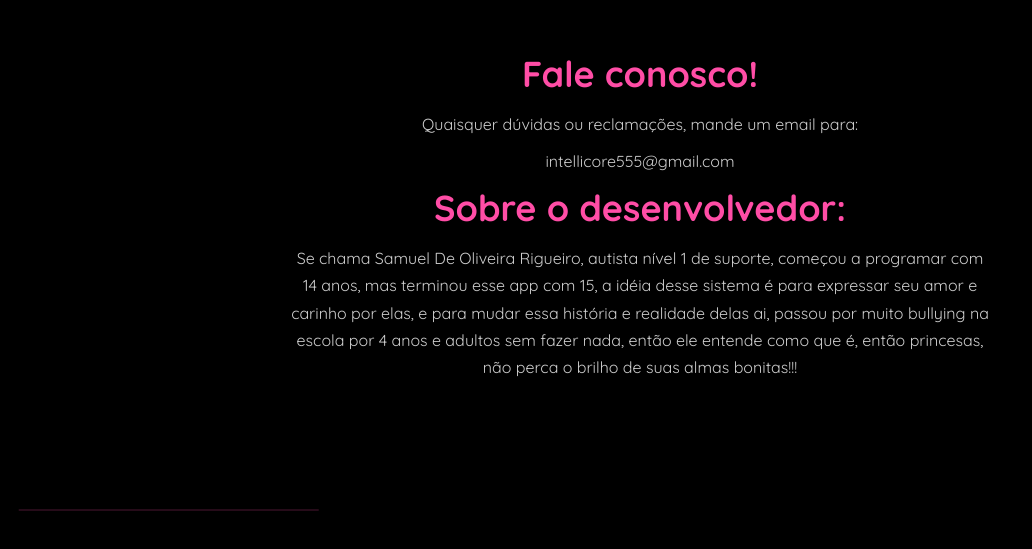
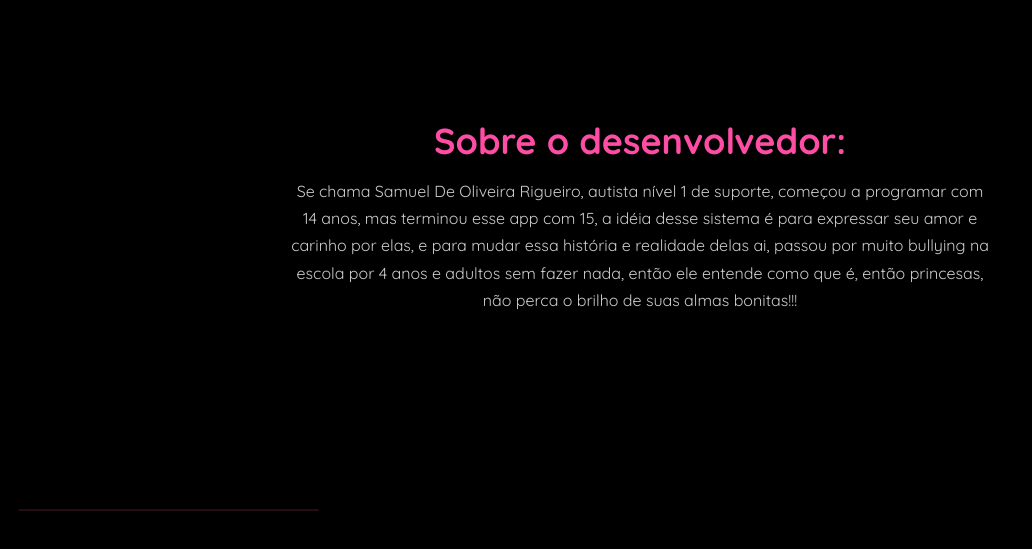
Before and after one commit to intellicore555-oss/IntelliCoreUi-Remasterizada-, a plain HTML site: page index.html in a window 1280 px wide. Shown: the part 6749-7298 px from the top of the page, without its empty margins (0-1032 px from the left). Drawn offline with Linux system fonts and the light colour scheme.

Commit message:
Atualizar o index.html

```diff
--- a/index.html
+++ b/index.html
@@ -389,9 +389,6 @@ background-image: url('user.png');
 <div class="section">
     <div class="shape line"></div>
     <div>
-        <h1>Fale conosco!</h1>
-        <p>Quaisquer dúvidas ou reclamações, mande um email para:</p>
-        <p>intellicore555@gmail.com</p>
         <h1>Sobre o desenvolvedor:</h1>
         <p>Se chama Samuel De Oliveira Rigueiro, autista nível 1 de suporte, começou a programar com 14 anos, mas terminou esse app com 15, a idéia desse sistema é para expressar seu amor e carinho por elas, e para mudar essa história e realidade delas ai, passou por muito bullying na escola por 4 anos e adultos sem fazer nada, então ele entende como que é, então princesas, não perca o brilho de suas almas bonitas!!!</p>
 
```
